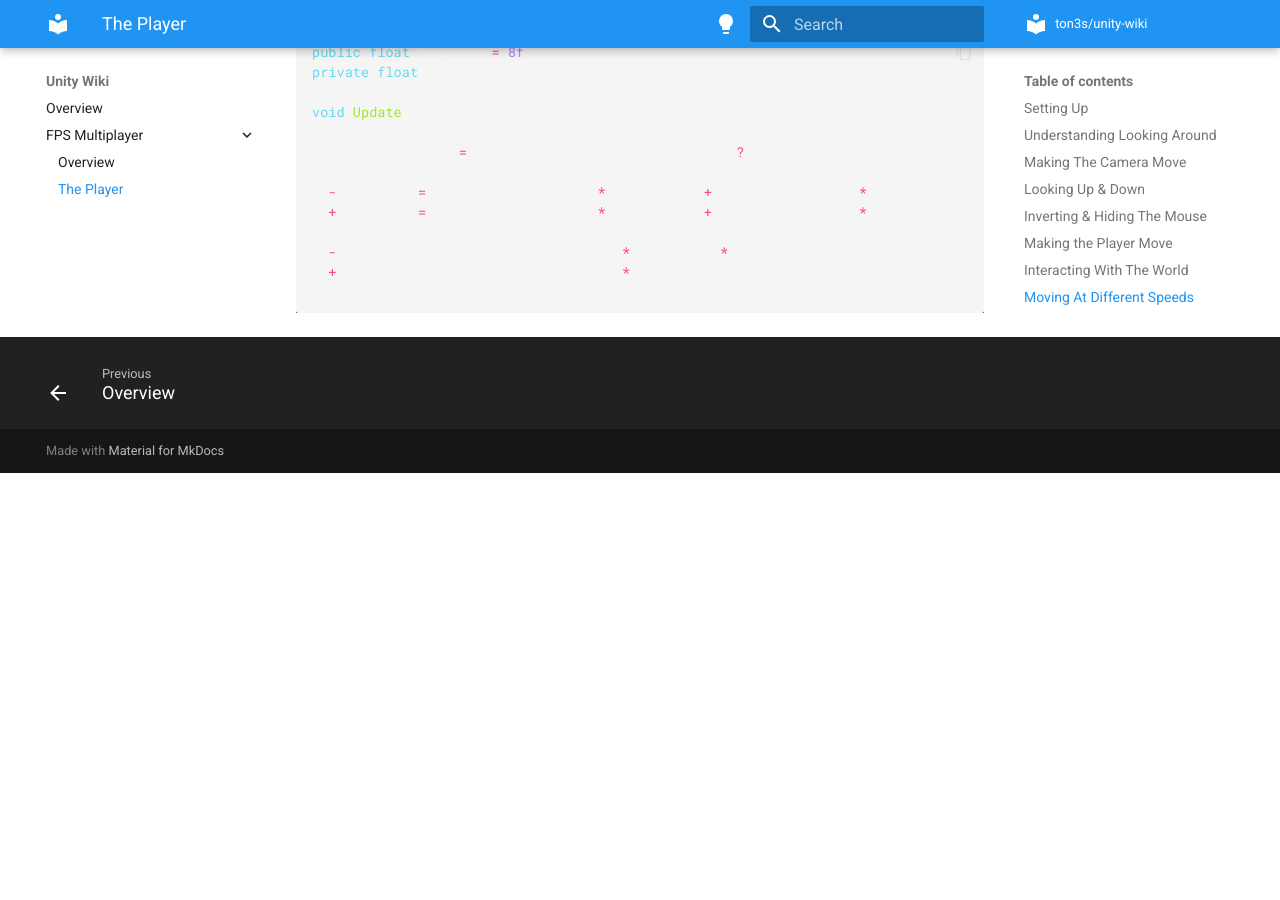
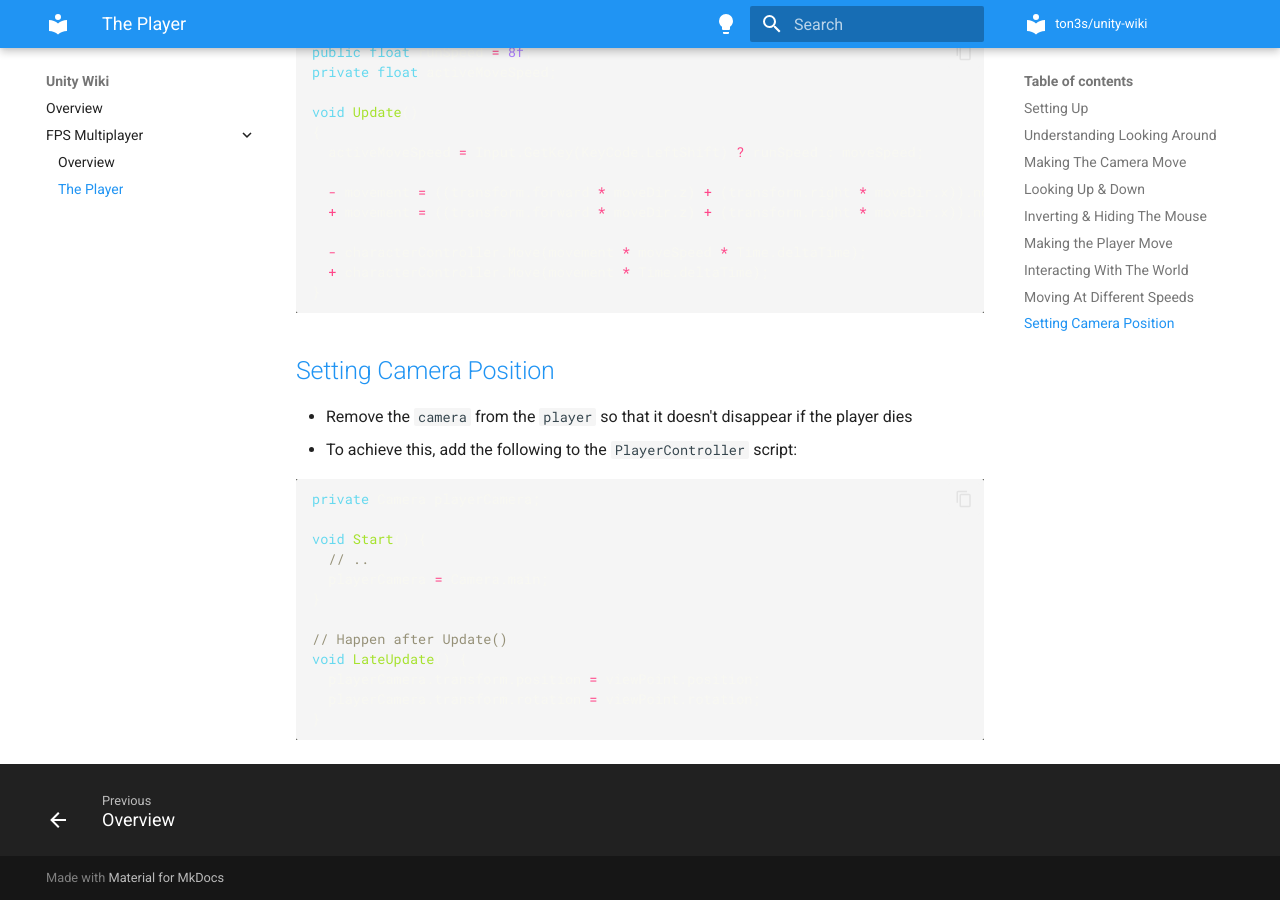
Before and after one commit to ton3s/unity-wiki, an MkDocs documentation site: the page built from docs/fps-multiplayer/the-player.md, in a window 1280 px wide and 900 px high, scrolled down 3603 px. Built offline with MkDocs 1.6.1 and Material for MkDocs 9.7.7, drawn with Linux system fonts in a browser that asks for light colours; before the commit the page ends 4076 px from its top, so only the background shows below that.

Commit message:
Add video 10

````diff
--- a/docs/fps-multiplayer/the-player.md
+++ b/docs/fps-multiplayer/the-player.md
@@ -160,3 +160,23 @@ void Update()
   + characterController.Move(movement * Time.deltaTime);
 }
 ```
+
+## [Setting Camera Position](https://www.udemy.com/course/unity-online-multiplayer/learn/lecture/25987890#overview)
+
+- Remove the `camera` from the `player` so that it doesn't disappear if the player dies
+- To achieve this, add the following to the `PlayerController` script:
+
+```cs
+private Camera playerCamera;
+
+void Start() {
+  // ..
+  playerCamera = Camera.main;
+}
+
+// Happen after Update()
+void LateUpdate() {
+  playerCamera.transform.position = viewPoint.position;
+  playerCamera.transform.rotation = viewPoint.rotation;
+}
+```
````
